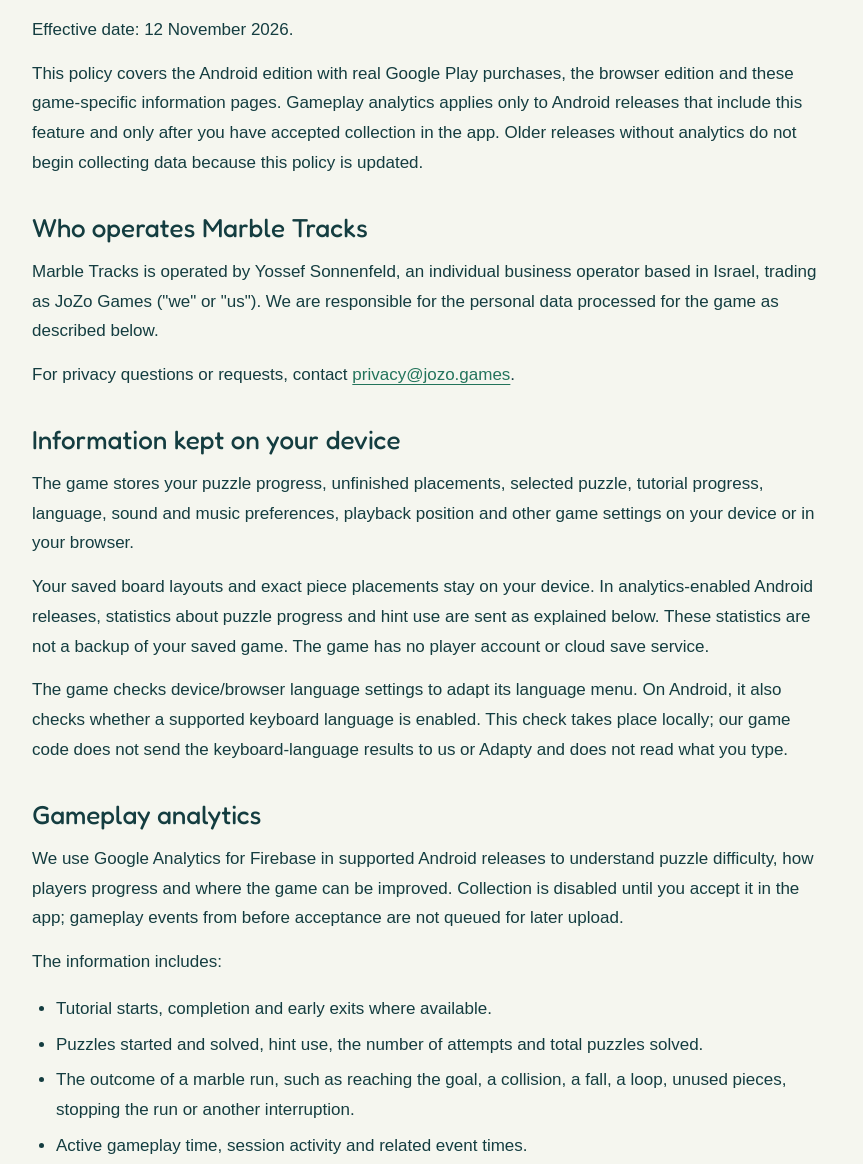
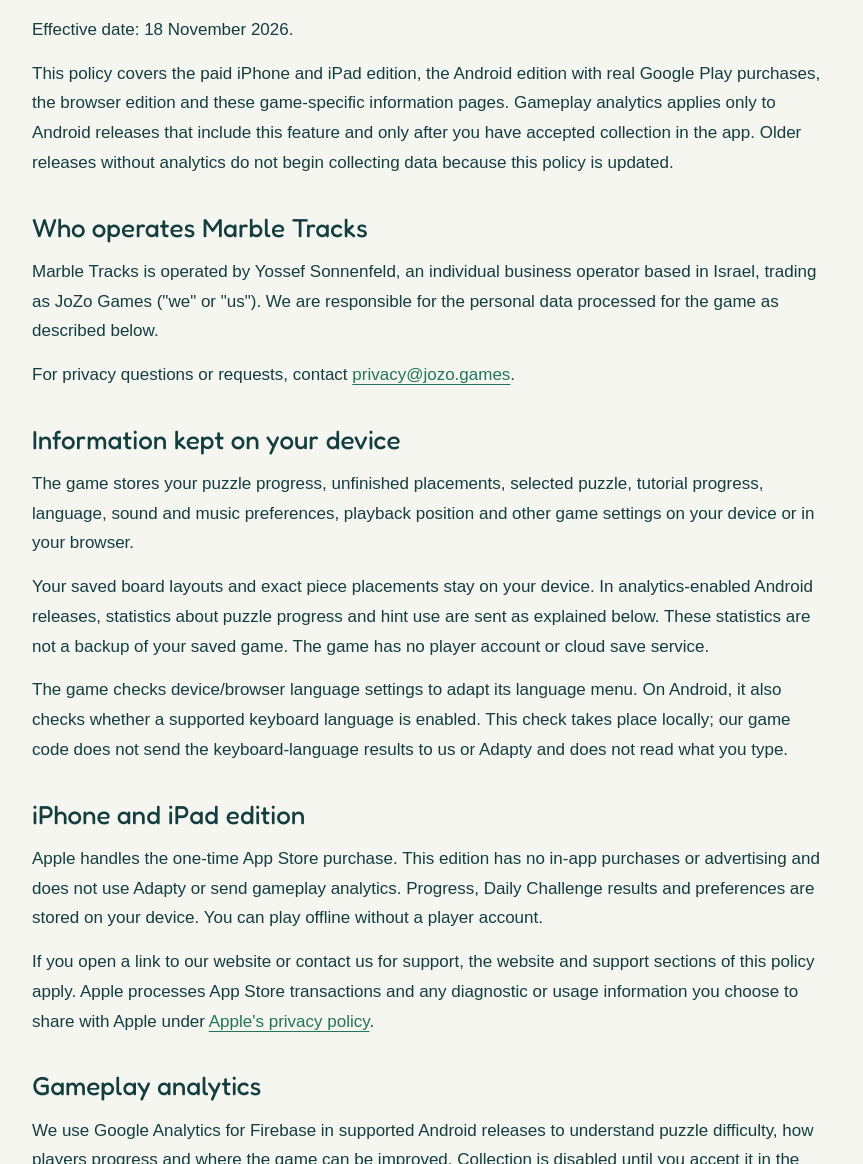
Before and after one commit to yossefson/jozo-games-site, a plain HTML site: page marble-tracks/privacy/index.html in a window 1280 px wide. Shown: the part 360-1524 px from the top of the page, without its empty margins (208-1071 px from the left). Drawn offline with Linux system fonts and the light colour scheme.

Commit message:
Describe privacy practices for the paid iOS edition

```diff
--- a/marble-tracks/privacy/index.html
+++ b/marble-tracks/privacy/index.html
@@ -13,8 +13,8 @@
 <header><a href="/" aria-label="JoZo Games home"><img src="/assets/jozo-logo.svg" alt="JoZo Games" width="150" height="64"></a><span>Marble Tracks</span></header>
 <nav aria-label="Legal documents"><a href="/marble-tracks/privacy/" aria-current="page">Privacy Policy</a><a href="/marble-tracks/terms/">Terms of Use and Purchase</a></nav>
 <main id="document"><article><h1>Marble Tracks Privacy Policy</h1>
-<p>Effective date: 12 November 2026.</p>
-<p>This policy covers the Android edition with real Google Play purchases, the browser edition and these game-specific information pages. Gameplay analytics applies only to Android releases that include this feature and only after you have accepted collection in the app. Older releases without analytics do not begin collecting data because this policy is updated.</p>
+<p>Effective date: 18 November 2026.</p>
+<p>This policy covers the paid iPhone and iPad edition, the Android edition with real Google Play purchases, the browser edition and these game-specific information pages. Gameplay analytics applies only to Android releases that include this feature and only after you have accepted collection in the app. Older releases without analytics do not begin collecting data because this policy is updated.</p>
 <h2>Who operates Marble Tracks</h2>
 <p>Marble Tracks is operated by Yossef Sonnenfeld, an individual business operator based in Israel, trading as JoZo Games (&quot;we&quot; or &quot;us&quot;). We are responsible for the personal data processed for the game as described below.</p>
 <p>For privacy questions or requests, contact <a href="mailto:privacy@jozo.games" target="_blank" rel="noopener noreferrer">privacy@jozo.games</a>.</p>
@@ -22,6 +22,9 @@
 <p>The game stores your puzzle progress, unfinished placements, selected puzzle, tutorial progress, language, sound and music preferences, playback position and other game settings on your device or in your browser.</p>
 <p>Your saved board layouts and exact piece placements stay on your device. In analytics-enabled Android releases, statistics about puzzle progress and hint use are sent as explained below. These statistics are not a backup of your saved game. The game has no player account or cloud save service.</p>
 <p>The game checks device/browser language settings to adapt its language menu. On Android, it also checks whether a supported keyboard language is enabled. This check takes place locally; our game code does not send the keyboard-language results to us or Adapty and does not read what you type.</p>
+<h2>iPhone and iPad edition</h2>
+<p>Apple handles the one-time App Store purchase. This edition has no in-app purchases or advertising and does not use Adapty or send gameplay analytics. Progress, Daily Challenge results and preferences are stored on your device. You can play offline without a player account.</p>
+<p>If you open a link to our website or contact us for support, the website and support sections of this policy apply. Apple processes App Store transactions and any diagnostic or usage information you choose to share with Apple under <a href="https://www.apple.com/legal/privacy/" target="_blank" rel="noopener noreferrer">Apple's privacy policy</a>.</p>
 <h2>Gameplay analytics</h2>
 <p>We use Google Analytics for Firebase in supported Android releases to understand puzzle difficulty, how players progress and where the game can be improved. Collection is disabled until you accept it in the app; gameplay events from before acceptance are not queued for later upload.</p>
 <p>The information includes:</p>
```
